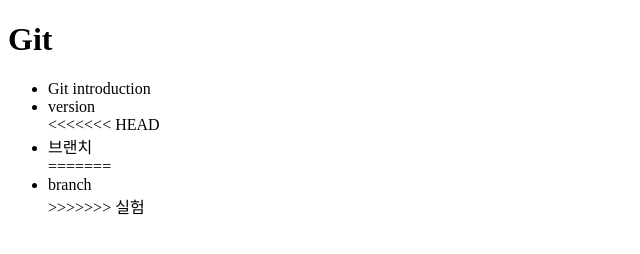
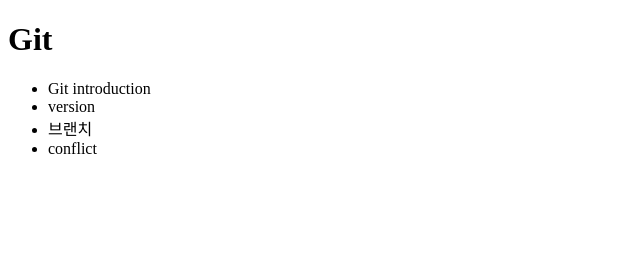
Before and after one commit to Kim-Gyuri/source-tree-Git, a plain HTML site: page src/git/Hi.html in a window 1280 px wide. Shown: the whole page, without its empty margins (0-640 px from the left). Drawn offline with Linux system fonts and the light colour scheme.

Commit message:
충돌 추가

```diff
--- a/src/git/Hi.html
+++ b/src/git/Hi.html
@@ -11,11 +11,8 @@
     <ul>
         <li>Git introduction</li>
         <li>version</li>
-<<<<<<< HEAD
         <li>브랜치</li>
-=======
-        <li>branch</li>
->>>>>>> 실험
+        <li>conflict</li>
     </ul>
 
 </body>
```
